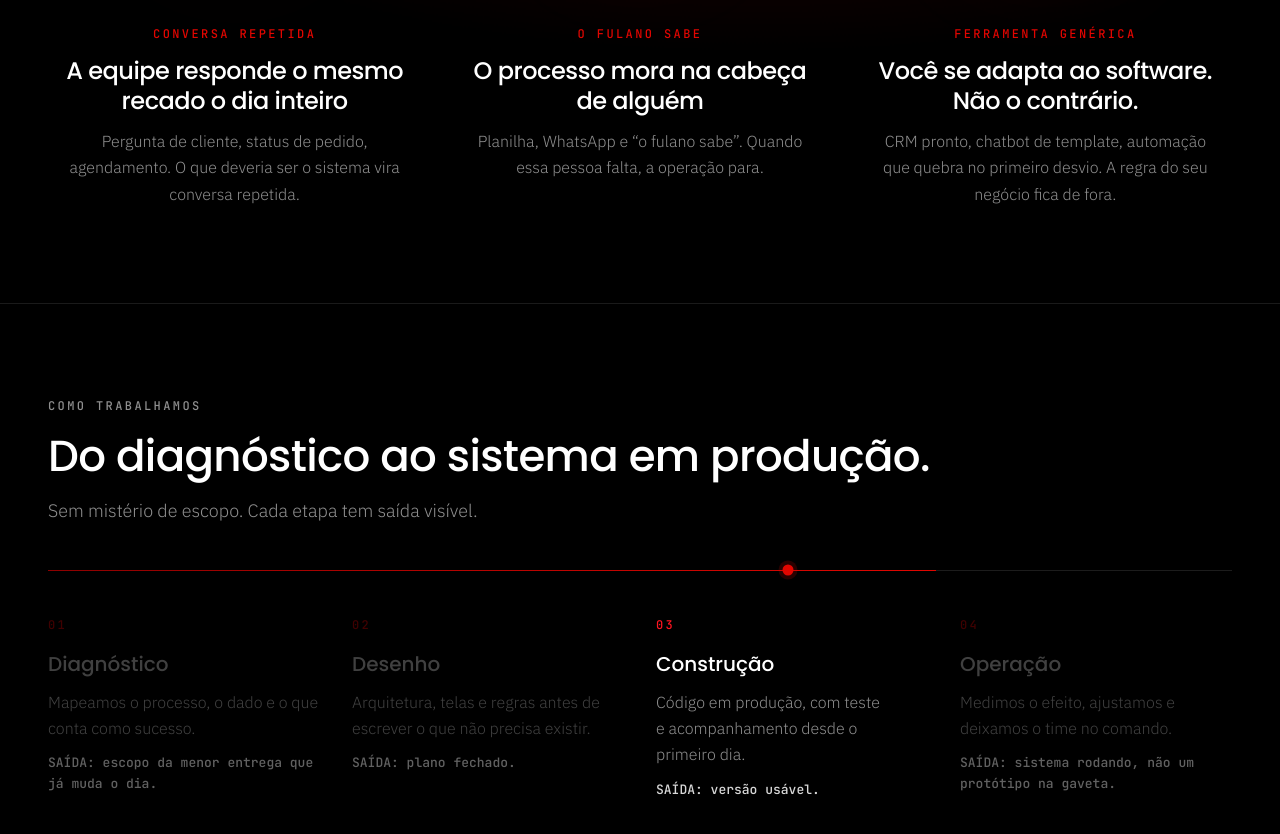
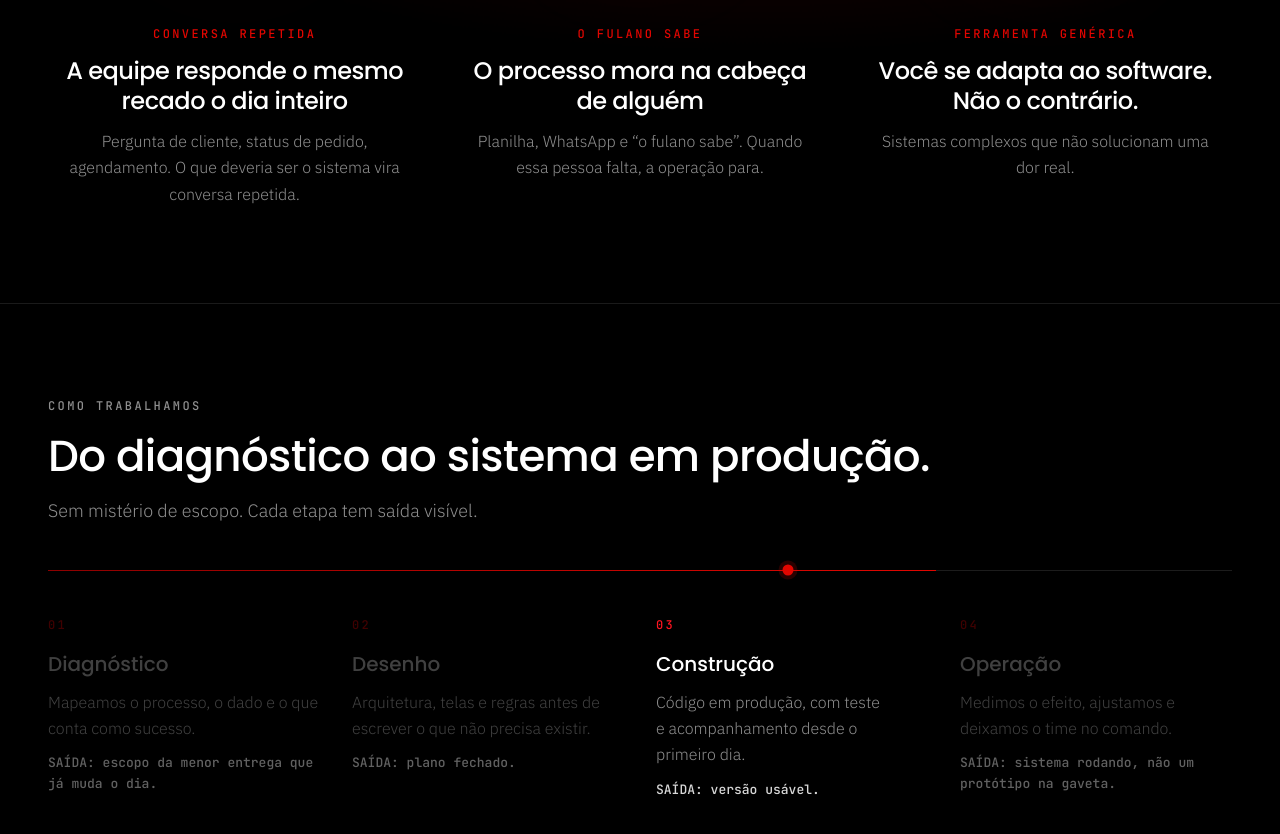
Before and after one commit to DigitalBoostofc/nodex, a Next.js app: page / in a window 1280 px wide. Shown: the part 1440-2274 px from the top of the page. Built offline with nearby package versions, Linux system fonts and the light colour scheme.

Commit message:
fix: point the generic-tool card at complex systems with no real pain

```diff
--- a/src/app/page.tsx
+++ b/src/app/page.tsx
@@ -25,7 +25,7 @@ const PROBLEMS = [
   {
     kicker: "FERRAMENTA GENÉRICA",
     title: "Você se adapta ao software. Não o contrário.",
-    text: "CRM pronto, chatbot de template, automação que quebra no primeiro desvio. A regra do seu negócio fica de fora.",
+    text: "Sistemas complexos que não solucionam uma dor real.",
     image: "/assets/problems/tool.webp",
   },
 ];
```
